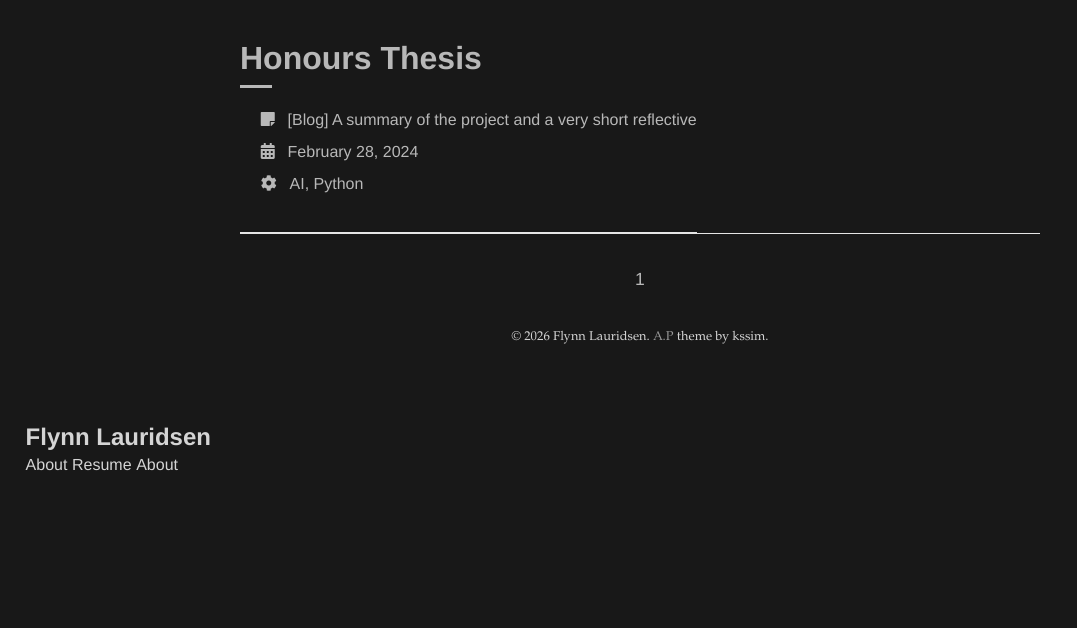
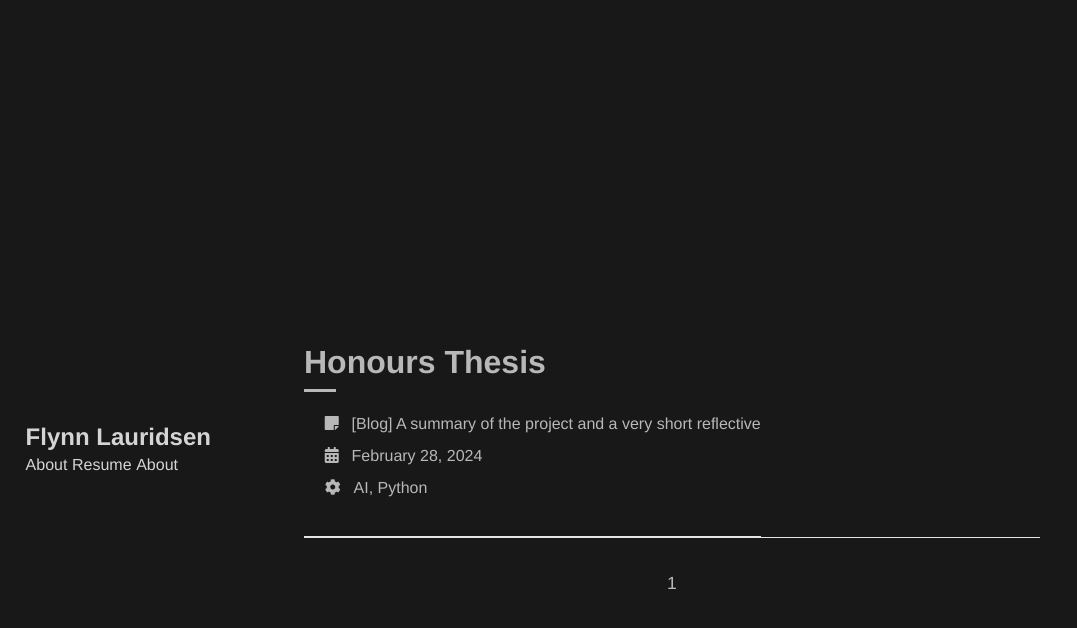
Before and after one commit to monkmonk99/test-website, a Jekyll site: the page built from portfolio/index.html, in a window 1280 px wide and 900 px high. Shown: the top 628 px of the window, without its empty margins (0-1077 px from the left). Built offline with Jekyll 4.4.1, drawn with Linux system fonts in a browser that asks for light colours; the list of posts is cut into pages by our own code.

Commit message:
Make view whole viewport

```diff
--- a/_sass/layouts/_layout.scss
+++ b/_sass/layouts/_layout.scss
@@ -11,6 +11,12 @@ footer,
   margin: 0 auto;
   max-width: 800px;
   width: 80%;
+}
+
+main {
+  align-content: center;
+  padding-left: 5%;
+  height: 100vh
 }
 
 .nav {
```
